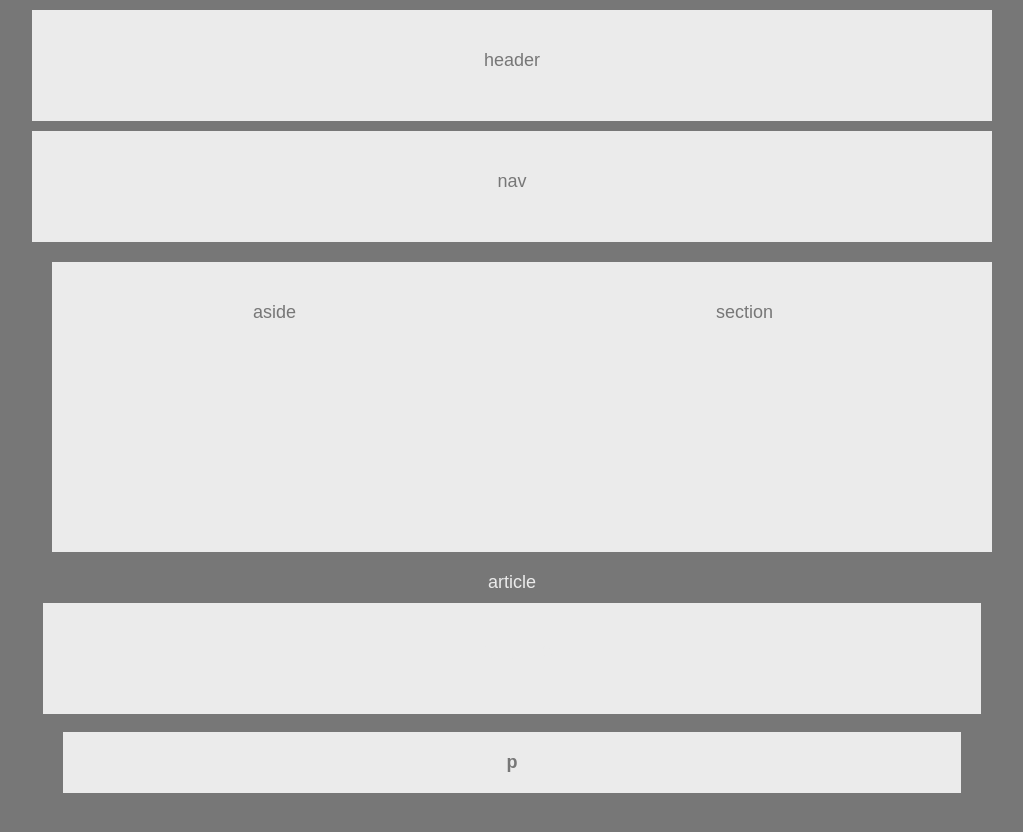
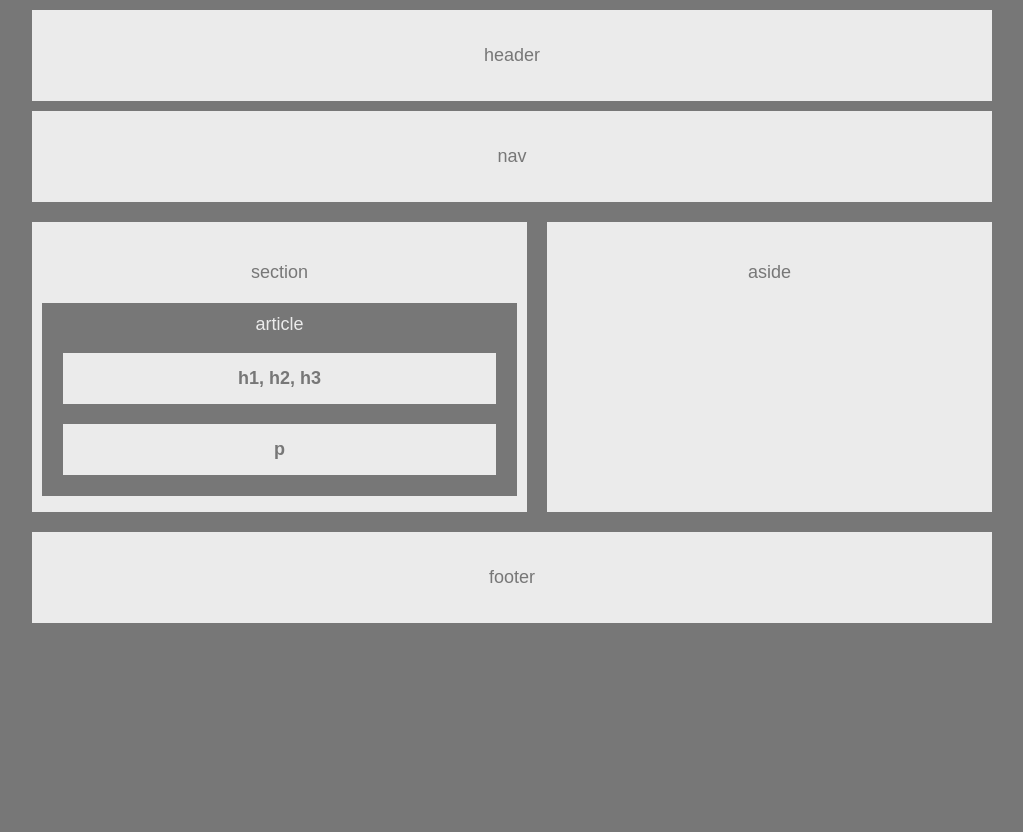
Before and after one commit to dcarde24/HW-Wireframe, a plain HTML site: page index.html in a window 1280 px wide. Shown: the whole page, without its empty margins (128-1151 px from the left). After the commit the page ends 800 px from the top, so only its background shows below. Drawn offline with Linux system fonts and the light colour scheme.

Commit message:
finally finished

```diff
--- a/index.html
+++ b/index.html
@@ -14,17 +14,20 @@
     <nav>
         nav
     </nav>
+    <section>
+        section
+    <article>
+        article
+        <p>h1, h2, h3</p>
+        <p>p</p>
+    </article>
+    </section>
     <aside>
         aside
     </aside>
-    <section>
-        section
-    </section>
-    <article>
-        article
-        <header>h1, h2, h3</header>
-        <p>p</p>
-    </article>
+    <footer>
+        footer
+    </footer>
 
 
 </body>
--- a/style.css
+++ b/style.css
@@ -15,8 +15,8 @@ body {
 
   header, nav, footer {
     width: 100%;
-    padding-top: 40px;
-    padding-bottom: 50px;
+    padding-top: 35px;
+    padding-bottom: 35px;
   }
 
   header, nav {
@@ -52,18 +52,14 @@ body {
     p {
       margin-left: 20px;
       margin-right: 20px;
-      margin-bottom: -10px;
-      padding-top: 20px;
-      padding-bottom: 20px;
+      margin-bottom: 20px;
+      padding-top: 15px;
+      padding-bottom: 15px;
       font-weight: bold;
       color: #777;
       background: #ebebeb;
     }
 
-    #second-paragraph {
-      margin-bottom: 20px;
-      font-weight: normal;
-    }
 
   footer {
       clear: both;
```
